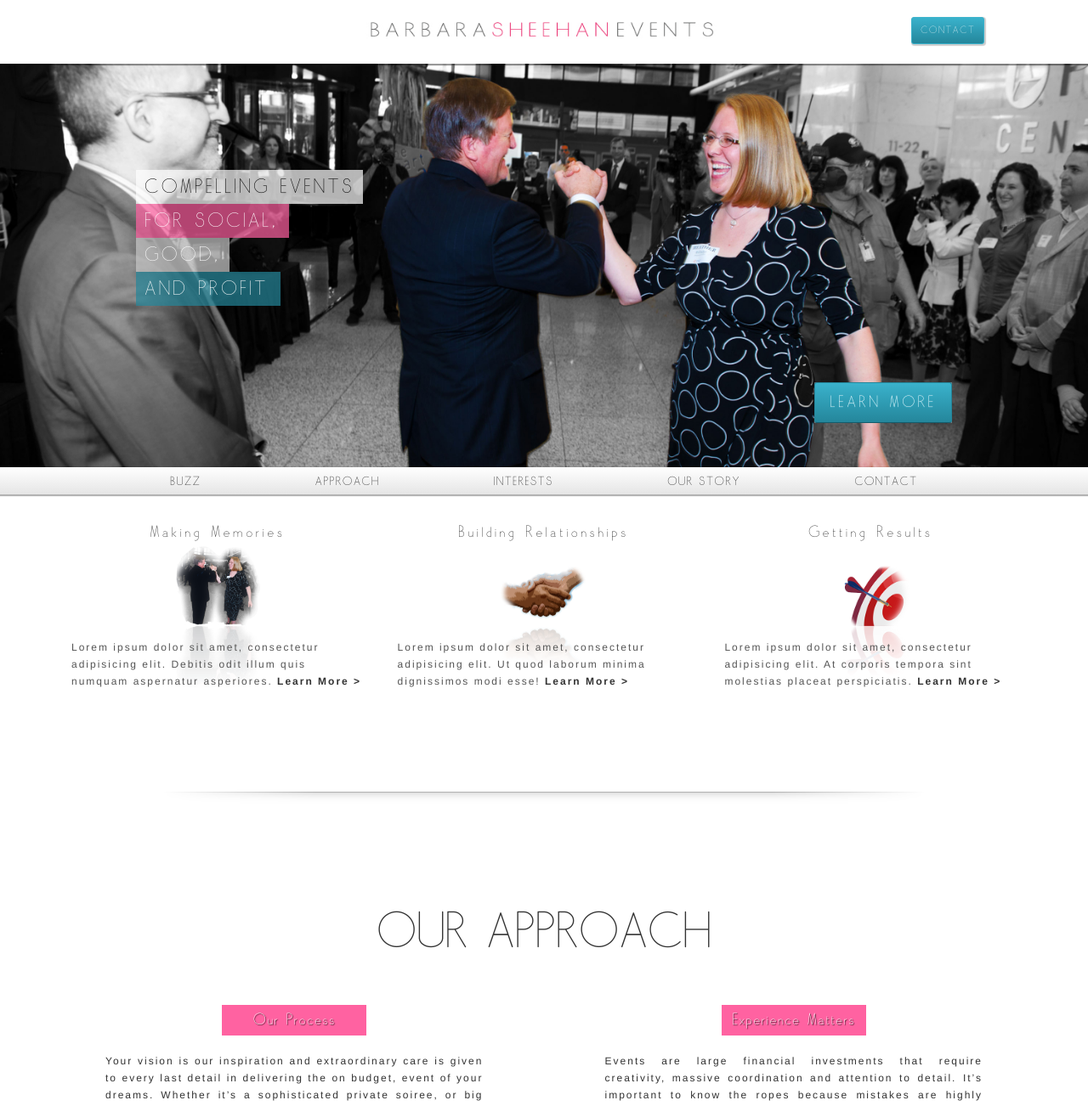
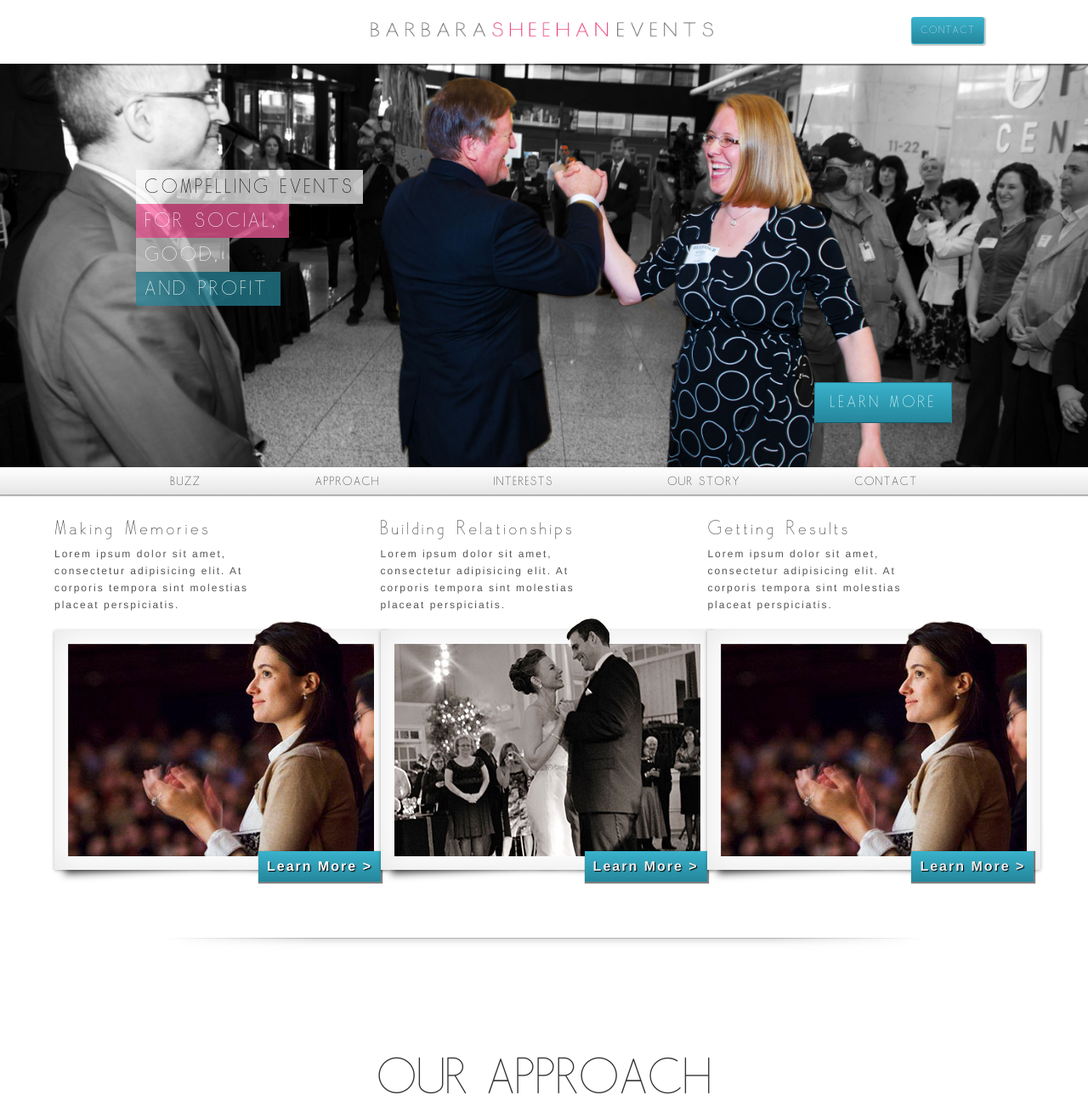
Before and after one commit to brandonpweiss/Barbara-Sheehan-Events, a PHP site: page / in a window 1280 px wide. Shown: the top 1302 px of the page at 85% size. Run offline with PHP 8.4, Linux system fonts and the light colour scheme.

Commit message:
design changes
design changes

```diff
--- a/index.html
+++ b/index.html
@@ -39,23 +39,35 @@
 		<div class="content clearfix">
 		<div class="callout">
 			<h2>Making Memories</h2>
-			<div class="image"><img src="images/cutout.png" alt=""></div>
-			<p>
-				Lorem ipsum dolor sit amet, consectetur adipisicing elit. Debitis odit illum quis numquam aspernatur asperiores.
-				<a href="">Learn More ></a>
-			</p>
+				<p>Lorem ipsum dolor sit amet, consectetur adipisicing elit. At corporis tempora sint molestias placeat perspiciatis.</p>
+			<div class="drop-shadow lifted rotated resultsframe">
+			<div class="inner4">
+				<img src="images/womanhead.png" id="womanhead"alt="">
+			</div>
+			 <a href="" id="one">Learn More ></a>
 		</div>
+		</div>
+
 		<div class="callout">
-			<h2>Building Relationships</h2>
-			<div class="image"><img src="images/handshake.png" id="handshake" alt=""></div>
+		<h2>Building Relationships</h2>
+				<p>Lorem ipsum dolor sit amet, consectetur adipisicing elit. At corporis tempora sint molestias placeat perspiciatis.</p>
+			<div class="drop-shadow lifted rotated resultsframe">
+			<div class="inner3">
+				<img src="images/manhead.png" id="manhead" alt="">
+			</div>
+			 <a href="" id="two">Learn More ></a>
+		</div>
+	</div>
 
-			<p>Lorem ipsum dolor sit amet, consectetur adipisicing elit. Ut quod laborum minima dignissimos modi esse! <a href="">Learn More ></a></p>
-		</div>
 		<div class="callout">
 			<h2>Getting Results</h2>
-			<div class="image"><img id="bullseye" src="images/bullseye.png" alt=""></div>
-
-			<p>Lorem ipsum dolor sit amet, consectetur adipisicing elit. At corporis tempora sint molestias placeat perspiciatis. <a href="">Learn More ></a></p>
+				<p>Lorem ipsum dolor sit amet, consectetur adipisicing elit. At corporis tempora sint molestias placeat perspiciatis.</p>
+			<div class="drop-shadow lifted rotated resultsframe">
+			<div class="inner4">
+				<img src="images/womanhead.png" id="womanhead"alt="">
+			</div>
+			 <a href="" id="three">Learn More ></a>
+			</div>
 		</div>
 		</div>
 	</section>
--- a/style.css
+++ b/style.css
@@ -297,6 +297,9 @@ color: #555555;
     border-bottom: 1px solid #333333;
     -webkit-box-shadow: inset 0 0 5px 2px #333333, 0 1px 0 0 #333333;
     box-shadow: inset 0 0 5px 2px #333333, 0 1px 0 0 #333333; }
+
+/*callouts*/
+
 #callouts{
 	padding-top: 30px;
 	padding-bottom: 0px;
@@ -304,35 +307,25 @@ color: #555555;
 #callouts .content{
 	width: 90%;
 }
-.callout img{
-	width: 100px;
-	display:inline-block;
-	-webkit-box-reflect: below 0px -webkit-gradient(linear, left top, left bottom, from(transparent), color-stop(20%, transparent), to(rgba(255,255,255,0.2)));
-}
+
 .callout:nth-child(3){
 	float:right;
 }
-.image{
-	width: 150px;
-	height: 110px;
-	display: inline-block;
+.callout .image{
+	padding-bottom: 10px;
+	padding-top: 0px;
 }
 .callout{
 	float:left;
-	text-align: center;
-	height: 240px;
 	width: 33.3%;
-	line-height: 30px
-}
-.callout h2, .callout p{
-	text-align: left;
 }
 .callout h2{
 	color: #333;
-	 font-family: 'skarpalt';
-	 font-size: 16px;
-	 letter-spacing: 4px;
-	 text-align: center;
+	font-family: 'skarpalt';
+	font-size: 20px;
+	letter-spacing: 4px;
+	text-align: left;
+	margin-bottom: 10px;
 }
 .callout p{
 	font-size: 12px;
@@ -342,21 +335,94 @@ color: #555555;
 	font-family: helvetica;
 	line-height: 20px;
 	position: relative;
-	left: 20px;
+	width: 70%;
 }
 .callout a{
-	color: #333;
+	background: rgba(255,98,161,1);
+	color: #FFFFFF;
+	text-shadow: 1px 1px 1px #000;
+	filter: dropshadow(color=#000, offx=1, offy=1);
 	text-decoration: none;
 	font-weight: bold;
+	float:right;
+	position: absolute;
+	top: 260px;
+	padding: 10px;
+	left: 240px;
+	-webkit-box-shadow: 1px 1px 1px 1px rgba(1, 1, 1, .5);
+	box-shadow: 1px 1px 1px 1px rgba(1, 1, 1, .5);
+	-webkit-transition: color .3s ease-in-out;
+	-moz-transition: color .3s ease-in-out;
+	-o-transition: color .3s ease-in-out;
+	-ms-transition: color .3s ease-in-out;
+	transition: color .3s ease-in-out;
 }
-.callout:nth-child(3){
-	float:right;
+
+.callout a#one{
+background-color: #3ab2cc;
+  background-image: -webkit-gradient(linear, left top, left bottom, color-stop(0%, #3ab2cc), color-stop(100%, #24869b));
+  background-image: -webkit-linear-gradient(top, #3ab2cc, #24869b);
+  background-image: -moz-linear-gradient(top, #3ab2cc, #24869b);
+  background-image: -ms-linear-gradient(top, #3ab2cc, #24869b);
+  background-image: -o-linear-gradient(top, #3ab2cc, #24869b);
+  background-image: linear-gradient(top, #3ab2cc, #24869b);
+	color: #FFFFFF;
+	-webkit-transition: color .3s ease-in-out;
+	-moz-transition: color .3s ease-in-out;
+	-o-transition: color .3s ease-in-out;
+	-ms-transition: color .3s ease-in-out;
+	transition: color .3s ease-in-out;
 }
+
+.callout a#two{
+	background-color: #3ab2cc;
+  background-image: -webkit-gradient(linear, left top, left bottom, color-stop(0%, #3ab2cc), color-stop(100%, #24869b));
+  background-image: -webkit-linear-gradient(top, #3ab2cc, #24869b);
+  background-image: -moz-linear-gradient(top, #3ab2cc, #24869b);
+  background-image: -ms-linear-gradient(top, #3ab2cc, #24869b);
+  background-image: -o-linear-gradient(top, #3ab2cc, #24869b);
+  background-image: linear-gradient(top, #3ab2cc, #24869b);
+	color: #EEEEEE;
+	-webkit-transition: color .3s ease-in-out;
+	-moz-transition: color .3s ease-in-out;
+	-o-transition: color .3s ease-in-out;
+	-ms-transition: color .3s ease-in-out;
+	transition: color .3s ease-in-out;
+}
+
+.callout a#three{
+	background-color: #3ab2cc;
+  background-image: -webkit-gradient(linear, left top, left bottom, color-stop(0%, #3ab2cc), color-stop(100%, #24869b));
+  background-image: -webkit-linear-gradient(top, #3ab2cc, #24869b);
+  background-image: -moz-linear-gradient(top, #3ab2cc, #24869b);
+  background-image: -ms-linear-gradient(top, #3ab2cc, #24869b);
+  background-image: -o-linear-gradient(top, #3ab2cc, #24869b);
+  background-image: linear-gradient(top, #3ab2cc, #24869b);
+	color: #EEEEEE;
+	-webkit-transition: color .3s ease-in-out;
+	-moz-transition: color .3s ease-in-out;
+	-o-transition: color .3s ease-in-out;
+	-ms-transition: color .3s ease-in-out;
+	transition: color .3s ease-in-out;
+}
+
+.callout a#one:hover, .callout a#two:hover, .callout a#three:hover{
+	color: #999999;
+}
+
+
+#womanhead{
+	position: relative;
+	top: -72px;
+	left: 184px;
+}
+
+
 #handshake{
 	position: relative;
 	top: 25px;
 }
-#bullseye{
+#results{
 	position: relative;
 	top: 20px;
 }
@@ -856,7 +922,6 @@ footer a:hover{
             position:relative;
             float:left;
             padding:1em;
-            margin:2em 10px 4em;
             background:#fff;
             -webkit-box-shadow:0 1px 4px rgba(0, 0, 0, 0.3), 0 0 40px rgba(0, 0, 0, 0.1) inset;
                -moz-box-shadow:0 1px 4px rgba(0, 0, 0, 0.3), 0 0 40px rgba(0, 0, 0, 0.1) inset;
@@ -1051,6 +1116,32 @@ footer a:hover{
        	height: 300px;
        }
 
+       .inner3{
+       	background: url(images/memories.jpg) 0 0 no-repeat;
+       	width: 360px;
+       	height: 250px;
+       }
+        .inner4{
+       	background: url(images/results.jpg) 0 0 no-repeat;
+       	width: 360px;
+       	height: 250px;
+       }
+       #manhead{
+       	position: relative;
+       	left: 188px;
+       	top: -30px;
+
+       }
+
+
+       .resultsframe{
+       	-webkit-transform:rotate(0deg);
+               -moz-transform:rotate(0deg);
+                -ms-transform:rotate(0deg);
+                 -o-transform:rotate(0deg);
+                    transform:rotate(0deg);
+       }
+
 @media only screen and (min-width: 1441px){
 #banner{
 	min-height: 700px;
```
Also changed, not shown: images/manhead.png (added), images/memories.jpg (added), images/results.jpg (added), images/womanhead.png (added).
